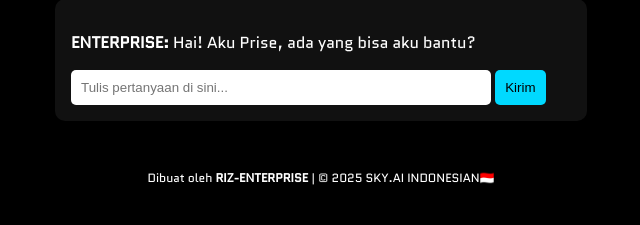
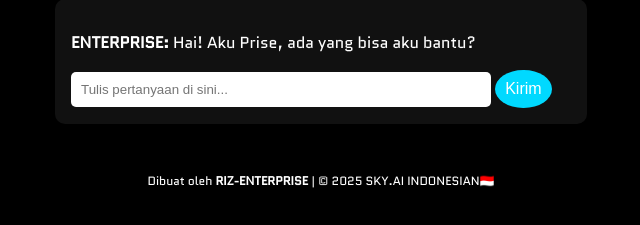
Before and after one commit to Fariiz011/EnterpriseV, a plain HTML site: page index.html in a window 1280 px wide. Shown: the part 413-638 px from the top of the page, 319-959 px from the left. Drawn offline with Linux system fonts and the light colour scheme.

Commit message:
Update index.html

```diff
--- a/index.html
+++ b/index.html
@@ -20,6 +20,18 @@
   <link href="https://fonts.googleapis.com/css2?family=Quantico&display=swap" rel="stylesheet">
   <style>
     body {
+  .chatbox button {
+     background-color: #00d9ff;
+     border: none;
+     border-radius: 5px;
+     padding: 10px 15px;
+     cursor: pointer;
+     color: white;
+     font-size: 16px;
+    }
+   .chatbox button i {
+      font-size: 16px;
+    }
       margin: 0;
       font-family: 'Quantico', sans-serif;
       background-color: #000;
@@ -121,7 +133,9 @@
 <div class="chatbox">
   <div class="chatlogs" id="chatlogs"></div>
   <input type="text" id="userInput" placeholder="Tulis pertanyaan di sini...">
-  <button onclick="sendMessage()" id="send-btn">Kirim</button>
+  <button onclick="sendMessage()" id="send-btn" style="background-color:#00d9ff; border:none; border-radius:50%; padding:10px;">
+    <img src="https://img.icons8.com/ios-filled/24/ffffff/filled-sent.png" alt="Kirim" style="width:20px; height:20px;" />
+  </button>
 </div>
 
 <div class="footer" id="footer-text">
```
